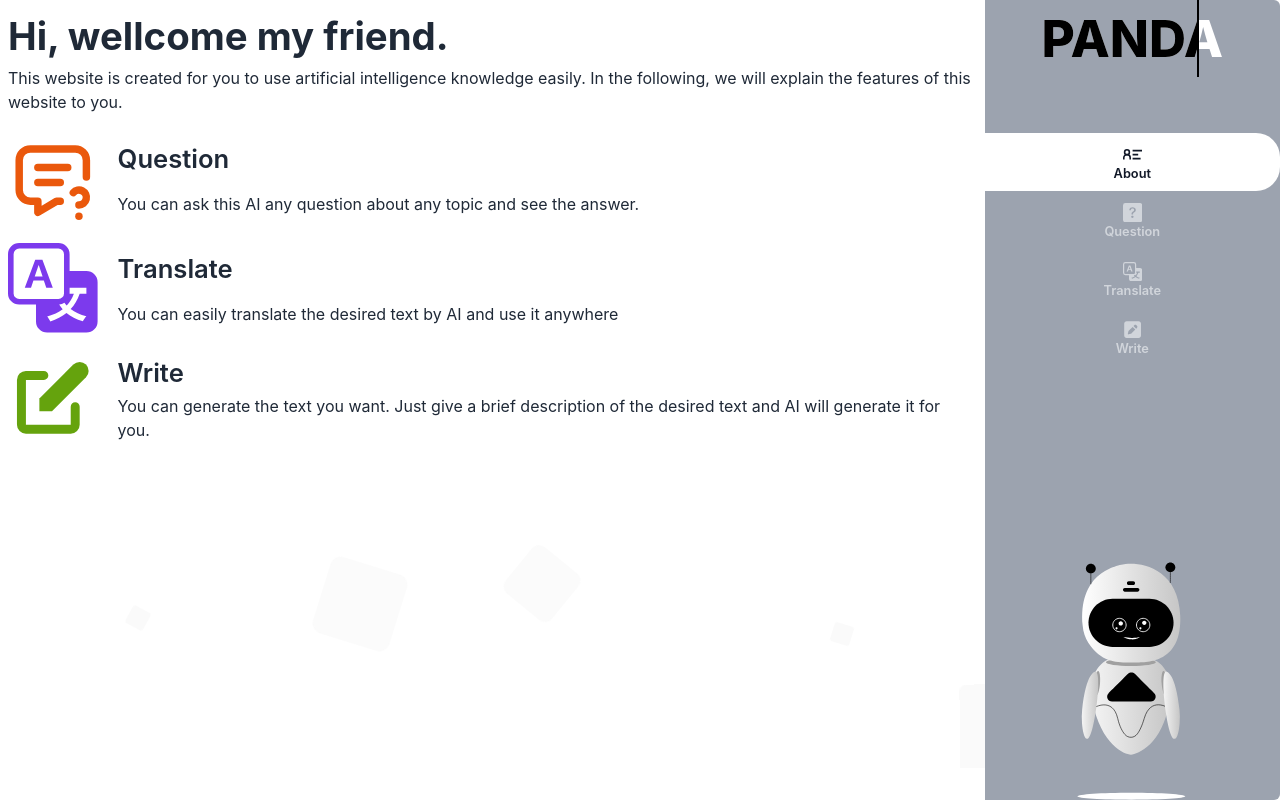
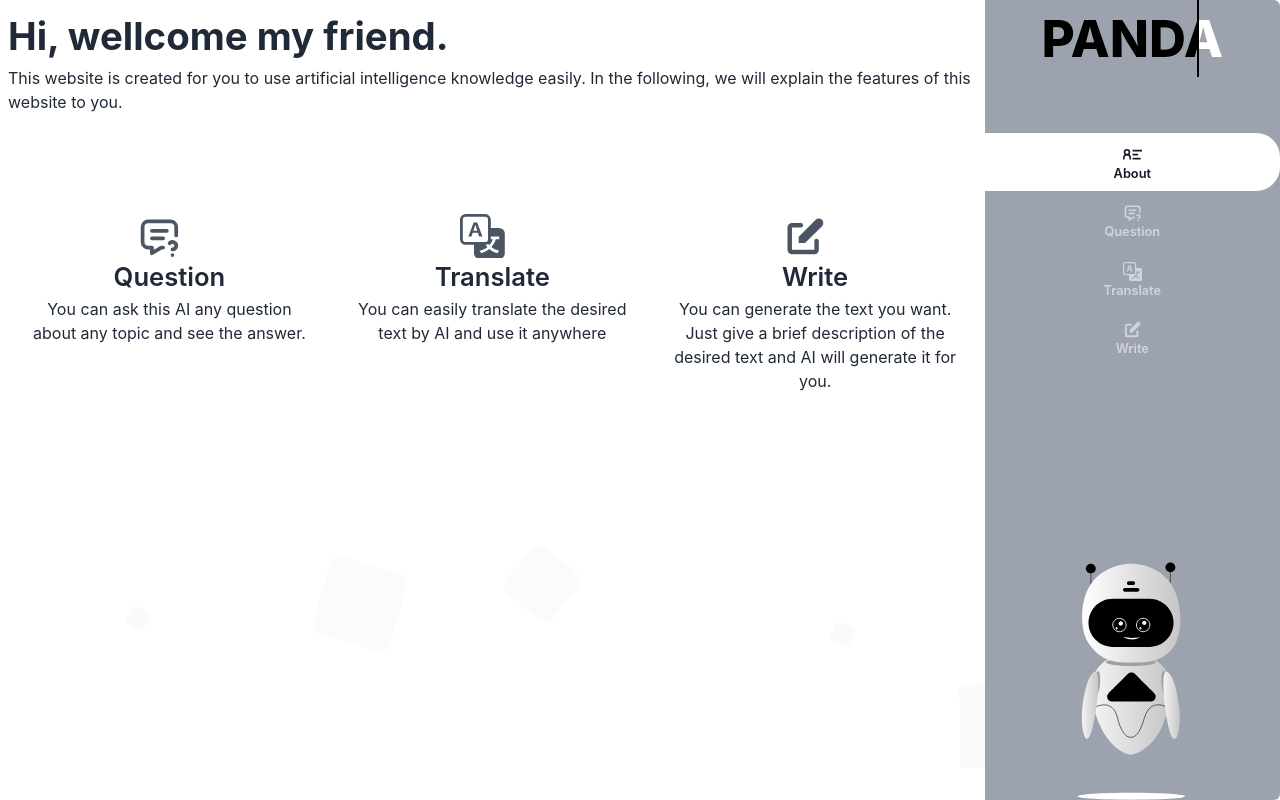
Before and after one commit to aqorbani/deepseekAI, a Next.js app: page / in a window 1280 px wide. Built offline with nearby package versions, Linux system fonts and the light colour scheme.

Commit message:
elementry design for option part of about

```diff
--- a/components/About/About.jsx
+++ b/components/About/About.jsx
@@ -13,38 +13,42 @@ export default function About() {
           this website to you.
         </p>
       </div>
-      <div className="flex mt-5">
-        <div className="text-[7vw] font-bold mr-5 text-orange-600">
+      <div className="flex justify-around mt-20">
+        <div className="flex flex-col w-[30%] mt-5">
+          <div className="flex justify-center text-[3.5vw] font-bold mr-5 text-gray-600">
             <TbMessageQuestion />
           </div>
-        <div className="flex flex-col justify-around">
+          <div className="flex flex-col justify-center items-center w-full">
             <h2 className="text-[2vw] font-semibold">Question</h2>
-          <p>
-            You can ask this AI any question about any topic and see the answer.
+            <p className="text-center">
+              You can ask this AI any question about any topic and see the
+              answer.
             </p>
           </div>
         </div>
-      <div className="flex mt-5">
-        <div className="text-[7vw] font-bold mr-5 text-violet-600">
+        <div className="flex flex-col w-[30%] mt-5">
+          <div className="flex justify-center text-[3.5vw] font-bold mr-5 text-gray-600">
             <BsTranslate />
           </div>
-        <div className="flex flex-col justify-around">
+          <div className="flex flex-col justify-center items-center w-full">
             <h2 className="text-[2vw] font-semibold">Translate</h2>
-          <p>
-            You can easily translate the desired text by AI and use it anywhere
+            <p className="text-center">
+              You can easily translate the desired text by AI and use it
+              anywhere
             </p>
           </div>
         </div>
-      <div className="flex mt-5">
-        <div className="text-[7vw] font-bold mr-5 text-lime-600">
+        <div className="flex flex-col w-[30%] mt-5">
+          <div className="flex justify-center text-[3.5vw] font-bold mr-5 text-gray-600">
             <HiPencilAlt />
           </div>
-        <div className="flex flex-col justify-around">
+          <div className="flex flex-col justify-center items-center w-full">
             <h2 className="text-[2vw] font-semibold">Write</h2>
-          <p>
-            You can generate the text you want. Just give a brief description of
-            the desired text and AI will generate it for you.
+            <p className="text-center">
+              You can generate the text you want. Just give a brief description
+              of the desired text and AI will generate it for you.
             </p>
+          </div>
         </div>
       </div>
     </div>
--- a/components/Main/Main.jsx
+++ b/components/Main/Main.jsx
@@ -1,9 +1,7 @@
 import styles from "../../styles/Pages.module.css";
 import { useState } from "react";
 import { BsTranslate } from "react-icons/bs";
-import { FaSquarePen } from "react-icons/fa6";
 import { GrContactInfo } from "react-icons/gr";
-import { BsFillQuestionSquareFill } from "react-icons/bs";
 import Translate from "../Translate/Translate";
 import Write from "../Write/Write";
 import Lottie from "lottie-react";
@@ -11,6 +9,8 @@ import normal from "../../public/lottie/normal.json";
 import loading from "../../public/lottie/loading.json";
 import Question from "../Question/Question";
 import About from "../About/About";
+import { TbMessageQuestion } from "react-icons/tb";
+import { HiPencilAlt } from "react-icons/hi";
 
 export default function Index({ navigateToPage }) {
   // The Place To Define Variables and States
@@ -73,7 +73,7 @@ export default function Index({ navigateToPage }) {
             onClick={() => setBtnStatus("question")}
             className={btnStatus === "question" ? active : disable}
           >
-            <BsFillQuestionSquareFill className="text-[3vw] lg:text-[1.5vw]" />
+            <TbMessageQuestion className="text-[3vw] lg:text-[1.5vw]" />
             <p className="font-semibold text-[2vw] lg:text-[1vw]">Question</p>
           </button>
           <button
@@ -87,7 +87,7 @@ export default function Index({ navigateToPage }) {
             onClick={() => setBtnStatus("write")}
             className={btnStatus === "write" ? active : disable}
           >
-            <FaSquarePen className="text-[3vw] lg:text-[1.5vw]" />
+            <HiPencilAlt className="text-[3vw] lg:text-[1.5vw]" />
             <p className="font-semibold text-[2vw] lg:text-[1vw]">Write</p>
           </button>
 
```
Lines whose indentation alone changed are shown as unchanged.
